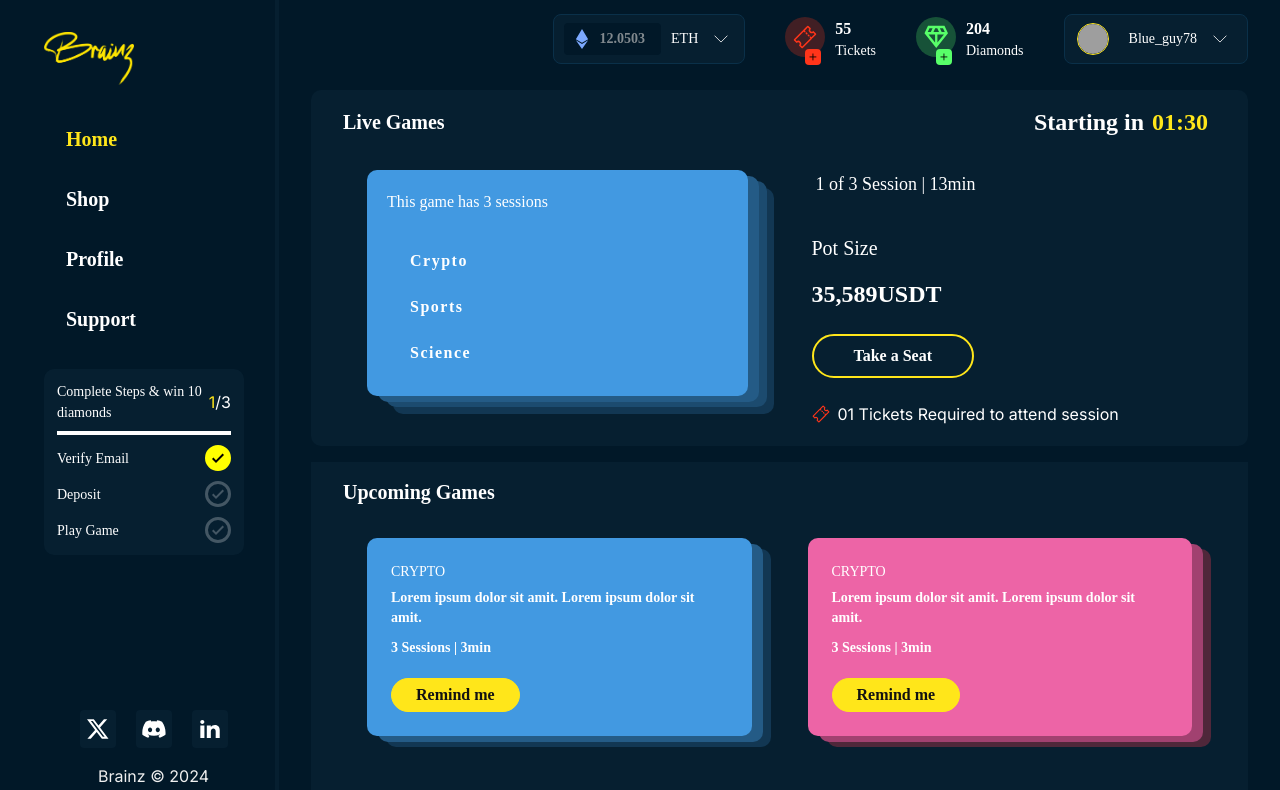
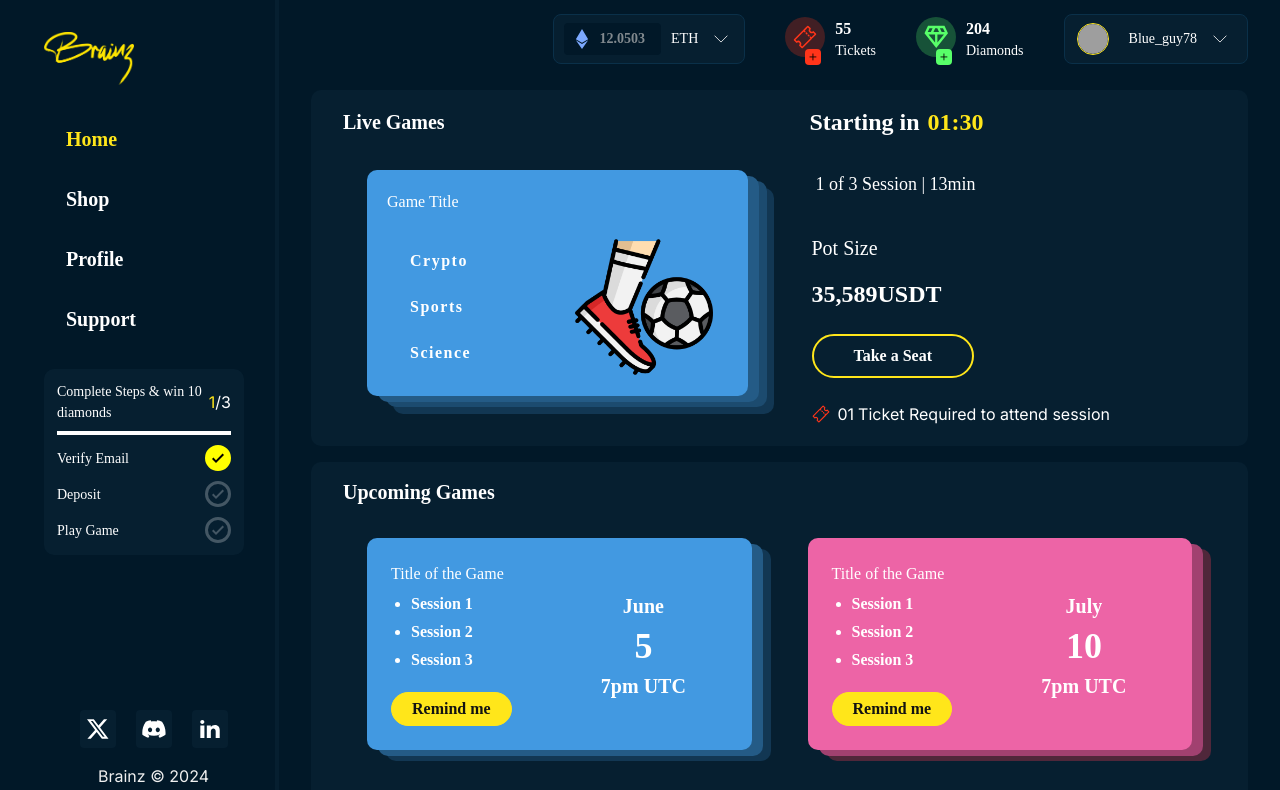
Before and after one commit to qasimfida/brainz, a Next.js app: page /dashboard in a window 1280 px wide. Shown: the top 790 px of the page. Built offline with nearby package versions, Linux system fonts and the light colour scheme; grey boxes are pictures that could not be loaded; a web font is replaced by a local one.

Commit message:
Dashboard cards changes

```diff
--- a/app/components/CryptoCard.jsx
+++ b/app/components/CryptoCard.jsx
@@ -1,25 +1,58 @@
 import React from "react";
 import { Button } from "./Button";
 
-const CryptoCard = ({ title, description, time, bgColor, shadow }) => {
+const CryptoCard = ({ data }) => {
+  const { title, subTitle, timePeriod, bgColor, shadow } = data;
   return (
     <div
       className={`${bgColor} rounded-[10px] w-full py-4 px-4 lg:py-6 lg:px-6 ${shadow}`}
     >
-      <p className=" font-basement font-normal text-sm">{title}</p>
-      <div className="mt-[6px]">
-        <p className="text-sm font-basement font-bold">{description}</p>
-        <h2 className="text-sm font-basement font-bold mt-2.5">{time}</h2>
+      <p className=" font-basement font-normal text-base">{title}</p>
+      <div className="flex mt-[6px]">
+        <div className="flex-1">
+          <div className="flex flex-col overflow-hidden pl-5 ">
+            <ul className="list-disc flex flex-col gap-1">
+              {subTitle.map((title, index) => {
+                return (
+                  <li
+                    key={index}
+                    className="list-disc text-base font-basement font-bold"
+                  >
+                    {title}
+                  </li>
+                );
+              })}
+            </ul>
+          </div>
           <div className="mt-5">
             <Button
               variant={"outlined text-sm"}
-            className={"text-balance py-1 px-6"}
+              className={"py-1 px-5 text-nowrap"}
               size="text-base"
             >
               Remind me
             </Button>
           </div>
         </div>
+        {timePeriod.map((item, index) => {
+          return (
+            <div
+              key={index}
+              className="flex-1 flex flex-col gap-1.5 text-center"
+            >
+              <h1 className="text-lg md:text-xl font-basement text-white font-bold">
+                {item.month}
+              </h1>
+              <h1 className="text-3xl lg:text-4xl font-basement text-white font-[900]">
+                {item.date}
+              </h1>
+              <h1 className="text-lg md:text-xl font-basement text-white font-bold">
+                {item.time}
+              </h1>
+            </div>
+          );
+        })}
+      </div>
     </div>
   );
 };
--- a/app/components/SessionCard.jsx
+++ b/app/components/SessionCard.jsx
@@ -1,20 +1,38 @@
+import Image from "next/image";
 import React from "react";
+import { sessionCardData } from "../container/Dashboard/data";
 
 const SessionCard = () => {
+  const { title, gamesCategories, gameImage } = sessionCardData;
+
   return (
     <div className="bg-primary-100 h-auto rounded-[10px] w-full text-base py-4 px-4 lg:py-5 lg:px-5 shadow-sessionCard md:py-7">
-      <p className="font-basement font-normal font-grey-400 text-base text-center md:text-left">
-        This game has 3 sessions
-      </p>
-      <div className="mt-2 lg:mt-6 mx-[38px] md:mx-0">
-        {["Crypto", "Sports", "Science"].map((session, index) => (
+      <h2 className="captilize font-basement font-normal font-grey-400 text-base text-center md:text-left">
+        {title}
+      </h2>
+      <div className="flex gap-1 md:gap-2">
+        <div className="flex-1 mt-2 lg:mt-6 ">
+          {gamesCategories.map((category, index) => (
             <h1
               key={index}
               className="text-base lg:text-base font-basement font-bold tracking-[1.5px] md:px-[22px] rounded-[8px] hover:text-secondary hover:bg-gradient-to-r from-[#DFC80B]/40 to-[#FFED5A]/20 border border-[#4299e1]	hover:border-secondary flex items-center py-2 lg:py-2.5 justify-center md:justify-start "
             >
-            {session}
+              {category}
             </h1>
           ))}
+        </div>
+        <div className="flex-1 flex items-center justify-center  mt-2 lg:mt-6">
+          <div className="relative  w-full h-full">
+            <Image
+              src={gameImage}
+              layout="fill"
+              objectFit="contain"
+              alt="Next Game"
+              draggable={false}
+              placeholder="blur"
+            />
+          </div>
+        </div>
       </div>
     </div>
   );
--- a/app/container/Dashboard/Dashboard.jsx
+++ b/app/container/Dashboard/Dashboard.jsx
@@ -12,10 +12,12 @@ export const Dashboard = () => {
   // console.log({ open });
   return (
     <div className="text-white bg-primary">
-      <div className="bg-primary-350 pb-5 w-full rounded-[10px] mt-3 hidden md:block">
-        <div className="flex flex-wrap items-center justify-between gap-3 px-8 pt-4">
-          <h1 className="text-xl font-bold font-basement ">Live Games</h1>
-          <h1 className="text-2xl font-bold font-basement">
+      <div className="bg-primary-350  pb-5 w-full rounded-[10px] mt-3 hidden md:block">
+        <div className=" flex flex-wrap gap-14 items-center justify-between px-8 pt-4">
+          <h1 className="flex-1 text-xl font-bold font-basement ">
+            Live Games
+          </h1>
+          <h1 className="flex-1 text-2xl font-bold font-basement pl-1">
             Starting in
             <CountdownTimer initialMinutes={1} initialSeconds={35} />
           </h1>
@@ -45,28 +47,22 @@ export const Dashboard = () => {
                 width={18}
                 className={"text-danger-100"}
               />
-              <p className="text-base font-normal">
-                01 Tickets Required to attend session
+              <p className="flex gap-1 text-base font-normal">
+                <span>01</span>
+                Ticket Required to attend session
               </p>
             </div>
           </div>
         </div>
       </div>
-      <div className="pb-0 lg:pb-4 bg-primary-350 ">
+      <div className="pb-0 lg:pb-4 bg-primary-350 rounded-[10px]">
         <div className=" hidden md:block  w-full rounded-[10px] mt-4 mb-5">
           <h1 className="pl-8 pt-4 text-xl font-bold font-basement">
             Upcoming Games
           </h1>
           <div className="px-14 grid grid-cols-1 md:grid-cols-1 gap-14 mt-8 lg:grid-cols-2 xl:grid-cols-3">
-            {cryptoCardData.map((card, index) => (
-              <CryptoCard
-                key={index}
-                title={card.title}
-                description={card.description}
-                time={card.time}
-                bgColor={card.bgColor}
-                shadow={card.shadow}
-              />
+            {cryptoCardData.map((card, id) => (
+              <CryptoCard key={id} data={card} />
             ))}
           </div>
         </div>
@@ -152,15 +148,8 @@ export const Dashboard = () => {
                   Upcoming Games
                 </h1>
                 <div className="flex flex-col mt-4 gap-9 lg:flex-row">
-                  {cryptoCardData.map((card, index) => (
-                    <CryptoCard
-                      key={index}
-                      title={card.title}
-                      description={card.description}
-                      time={card.time}
-                      bgColor={card.bgColor}
-                      shadow={card.shadow}
-                    />
+                  {cryptoCardData.map((card, id) => (
+                    <CryptoCard key={id} data={card} />
                   ))}
                 </div>
               </div>
--- a/app/container/Dashboard/data.js
+++ b/app/container/Dashboard/data.js
@@ -1,23 +1,50 @@
+import SessionImage from "@/public/images/football-kick.png";
 export const cryptoCardData = [
   {
-    title: "CRYPTO",
-    description: "Lorem ipsum dolor sit amit. Lorem ipsum dolor sit amit.",
-    time: "3 Sessions | 3min",
+    id: 1,
+    title: "Title of the Game",
+    subTitle: ["Session 1", "Session 2", "Session 3"],
     bgColor: "bg-primary-100",
     shadow: "shadow-cryptoCardOne",
+    timePeriod: [
+      {
+        month: "June",
+        date: 5,
+        time: "7pm UTC",
+      },
+    ],
   },
   {
-    title: "CRYPTO",
-    description: "Lorem ipsum dolor sit amit. Lorem ipsum dolor sit amit.",
-    time: "3 Sessions | 3min",
+    id: 2,
+    title: "Title of the Game",
+    subTitle: ["Session 1", "Session 2", "Session 3"],
     bgColor: "bg-danger-200",
     shadow: "shadow-cryptoCardTwo",
+    timePeriod: [
+      {
+        month: "July",
+        date: 10,
+        time: "7pm UTC",
+      },
+    ],
   },
   {
-    title: "CRYPTO",
-    description: "Lorem ipsum dolor sit amit. Lorem ipsum dolor sit amit.",
-    time: "3 Sessions | 3min",
+    id: 3,
+    title: "Title of the Game",
+    subTitle: ["Session 1", "Session 2", "Session 3"],
     bgColor: "bg-info",
     shadow: "shadow-cryptoCardThree",
+    timePeriod: [
+      {
+        month: "August",
+        date: 20,
+        time: "7pm UTC",
+      },
+    ],
   },
 ];
+export const sessionCardData = {
+  title: "Game Title",
+  gamesCategories: ["Crypto", "Sports", "Science"],
+  gameImage: SessionImage,
+};
```
Also changed, not shown: public/images/football-kick.png (added). Lines whose indentation alone changed are shown as unchanged.
